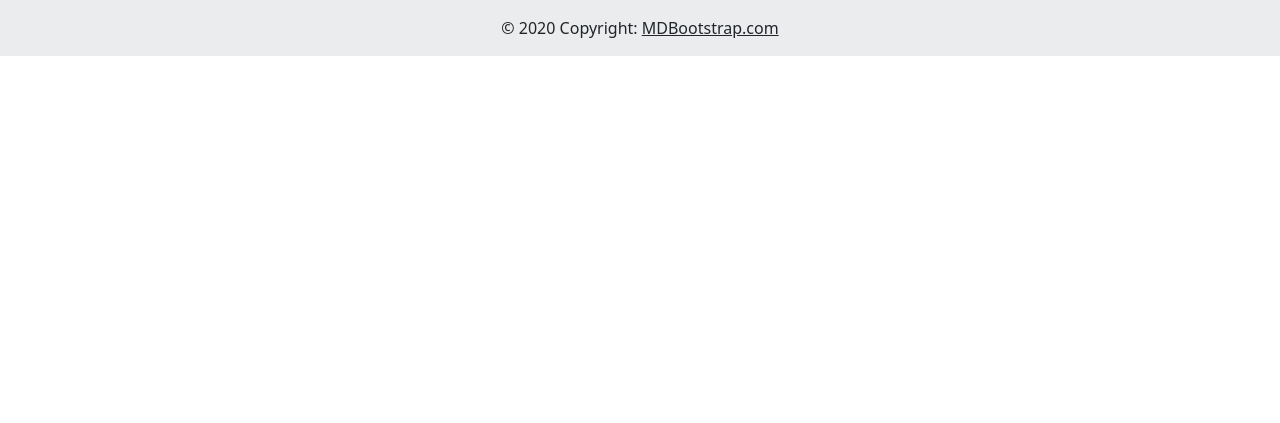
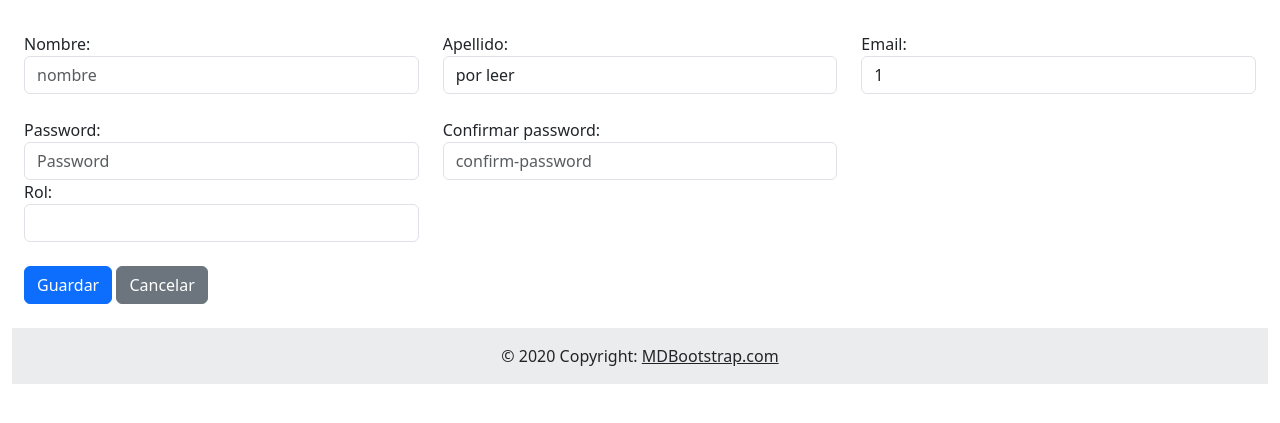
Before and after one commit to ImanolAmado/posibleDA, a PHP site: page /vistas/editarUsuario.php in a window 1280 px wide. Shown: the part 136-559 px from the top of the page. Run offline with PHP 8.4, Linux system fonts and the light colour scheme; the visitor is signed in with stand-in values (Sample User, id 1); data that the repository does not hold is empty.

Commit message:
commit editarUsuarioRegistro

```diff
--- a/modelos/Usuario.php
+++ b/modelos/Usuario.php
@@ -155,14 +155,40 @@ class Usuario
         $stmt->execute();
     }
 
-    static function validarEmail($id_usuario){
+    static function existeEmail($emailNuevo){
         $conectorBD = new ConectorBD();
         $conexion = $conectorBD->conectar();
 
-        $sql = "select email from usuario where id_usuario=:id_usuario";
+        $sql = "select email from usuario";
         $stmt = $conexion->prepare($sql);
-        $stmt->bindParam(':id_usuario', $is_usuario);
         $stmt->execute();
+
+        while ($row = $stmt->fetch(PDO::FETCH_ASSOC)) {
+            if ($row['email'] === $emailNuevo) {
+                return true;
+            }
+        }return false;
+
+    }
+
+    static function registro($usuarioNuevo){
+        $conectorBD = new ConectorBD();
+        $conexion = $conectorBD->conectar();
+        $nombre = $usuarioNuevo->nombre;
+        $apellido = $usuarioNuevo->apellido;
+        $email = $usuarioNuevo->email;
+        $password = password_hash($usuarioNuevo->pass, PASSWORD_DEFAULT); //Hashear el password
+        $rol = $usuarioNuevo->rol;
+
+        $sql = "insert into usuario (nombre, apellido, email, password, rol) values(:nombre, :apellido, :email, :password, :rol)";
+        $stmt = $conexion->prepare($sql);
+        $stmt->bindParam(':nombre', $nombre);
+        $stmt->bindParam(':apellido', $apellido);
+        $stmt->bindParam(':email', $email);
+        $stmt->bindParam(':password', $password);
+        $stmt->bindParam(':rol', $rol);
+        $stmt->execute();
+        return $stmt->fetch(PDO::FETCH_ASSOC);
 
     }
 }
--- a/vistas/añadirLibros.php
+++ b/vistas/añadirLibros.php
@@ -2,7 +2,7 @@
 session_start();
 
 if(!isset($_SESSION['email'])){
-    header("Location:login.html");
+    header("Location:login.php");
     exit();
 }
 ?>
--- a/vistas/cabecera.php
+++ b/vistas/cabecera.php
@@ -9,6 +9,8 @@ $paginaActual = basename($_SERVER['PHP_SELF']);
     <meta name="viewport" content="width=device-width, initial-scale=1.0">
     <link href="https://cdn.jsdelivr.net/npm/bootstrap@5.3.3/dist/css/bootstrap.min.css" rel="stylesheet"
         integrity="sha384-QWTKZyjpPEjISv5WaRU9OFeRpok6YctnYmDr5pNlyT2bRjXh0JMhjY6hW+ALEwIH" crossorigin="anonymous">
+        <link rel="stylesheet" href="https://cdn.jsdelivr.net/npm/bootstrap-icons@1.10.3/font/bootstrap-icons.css">
+        <script src="https://unpkg.com/sweetalert/dist/sweetalert.min.js"></script>
     <title>Document</title>
     <style>
         .mb-0 {
--- a/vistas/editarUsuario.php
+++ b/vistas/editarUsuario.php
@@ -11,16 +11,70 @@ include "cabecera.php";
     <div class="col-lg-12">
         <!-- Color diferente ADMIN -->
         <nav class="navbar navbar-expand-sm"
-        <?php if($_SESSION['rol']=="admin"){?>
+            <?php if ($_SESSION['rol'] == "admin") { ?>
             style="background-color: #0dcaf0; height: 80px;">
-        <?php } else {?>
+        <?php } else { ?>
             style="background-color: #d63384; height: 80px;">
         <?php } ?>
         <!-- Fin definición colores -->
         </nav>
     </div>
 </div>
-
+<br>
+<div class="container-fluid">
+    <h1 id="titulo"></h1>
+    <form>
+        <div class="container-fluid">
+            <div class="row">
+                <div class="col-lg-4">
+                    <div class="form-group ">
+                        <label for="nombre">Nombre: </label>
+                        <input type="text" class="form-control" id="nombre" name="nombre" placeholder="nombre" required>
+                    </div>
+                </div>
+                <div class="col-lg-4">
+                    <div class="form-group ">
+                        <label for="apellido">Apellido: </label>
+                        <input type="text" class="form-control" id="apellido" name="apellido" placeholder="apellido" required>
+                    </div>
+                </div>
+                <div class="col-lg-4">
+                    <div class="form-group">
+                        <label for="email">Email: </label>
+                        <input type="email" class="form-control" id="email" name="email" aria-describedby="emailHelp" placeholder="example@gmail.com" required>
+                    </div>
+                </div>
+            </div><br>
+            <div class="row">
+                <div class="col-lg-4">
+                    <div class="form-group">
+                        <label for="password1">Password: </label>
+                        <input type="password" class="form-control" id="pass" name="pass" placeholder="Password" required>
+                    </div>
+                </div>
+                <div class="col-lg-4">
+                    <div class="form-group">
+                        <label for="password2">Confirmar password: </label>
+                        <input type="password" class="form-control" id="confirm-pass" name="confirm-pass" placeholder="confirm-password" required>
+                    </div>
+                </div>
+            </div>
+            <div class="row">
+                <div class="col-lg-4">
+                <label for="rol">Rol: </label>
+                    <select class="form-control" id="rol" name="rol" aria-label="Default select example" required>
+                        <option value="usuario">Usuario</option>
+                        <option value="admin">Admin</option>
+                    </select>
+                </div>
+            </div>
+            <br>
+            <button type="button" id="guardar" name="guardar" class="btn btn-primary">Guardar</button>
+            <button type="button" id="cancelar" name="cancelar" class="btn btn-secondary">Cancelar</button>
+    </form>
+</div>
+<br>
+<script src="js/editarUsuario.js"></script>
 
 <?php
 include "footer.php";
--- a/vistas/home.php
+++ b/vistas/home.php
@@ -2,7 +2,7 @@
 session_start();
 
 if(!isset($_SESSION['email'])){
-    header("Location:login.html");
+    header("Location:login.php");
     exit();
 }
 
--- a/vistas/js/editarLibro.js
+++ b/vistas/js/editarLibro.js
@@ -77,12 +77,6 @@ window.onload = function () {
                 .then(response => response.json())
                 .then(data => {
 
-                    swal({
-                        title: "¡Bien hecho!",
-                        text: "El libro ha sido modificado correctamente",
-                        icon: "success",
-                        })
-
                     window.location.href = "home.php";
                 })
 
--- a/vistas/js/editarUsuario.js
+++ b/vistas/js/editarUsuario.js
@@ -1,10 +1,10 @@
 window.onload = function () {
 
-/*
-    let url = window.location.href;
-    let corte = url.split("=");
-    let id = corte[1];
- */
+    /*
+        let url = window.location.href;
+        let corte = url.split("=");
+        let id = corte[1];
+     */
 
     //let idJSON = JSON.stringify(id);
 
@@ -30,9 +30,6 @@ window.onload = function () {
 
         console.log(usuario);
 
-        /* let nombre = document.getElementById("nombre");
-        nombre.innerHTML = nombre; */
-
         let nombre = document.getElementById("nombre");
         if (usuario.nombre == null) {
             nombre.value = "";
@@ -53,6 +50,13 @@ window.onload = function () {
             password.value = "";
         } else password.value = usuario.password;
 
+        let confirmPassword = document.getElementById("confirm-pass");
+        if (usuario.password == null) {
+            confirmPassword.value = "";
+        } else confirmPassword.value = usuario.password;
+
+
+
         let rol = document.getElementById("rol");
         if (usuario.rol == null) {
             rol.value = "";
@@ -61,7 +65,12 @@ window.onload = function () {
         let guardar = document.getElementById("guardar");
         guardar.addEventListener('click', actualizarUsuario);
 
-        function actualizarUsuario() {
+        function actualizarUsuario(e) {
+            if (!validarPassword()) {
+                e.preventDefault();
+                return;
+            };
+
             let usuarioActualizar = new Object();
             usuarioActualizar.nombre = nombre.value;
             usuarioActualizar.apellido = apellido.value;
@@ -77,7 +86,7 @@ window.onload = function () {
 
             let usuarioActualizarJSON = JSON.stringify(usuarioActualizar);
 
-            fetch('../controllers/controller_actualizar.php', {
+            fetch('../controllers/controller_actualizarUsuario.php', {
                 method: 'POST',
                 headers: {
                     'Content-Type': 'application/json'
@@ -87,9 +96,31 @@ window.onload = function () {
             })
 
                 // si no hay error, recibimos valor como objeto "data"
+                // .then(response => response.json())
                 .then(response => response.json())
                 .then(data => {
-                    //window.location.href = "home.php";
+                    if (data.error) {
+                        console.error('Error:', data.error);
+                    }
+
+
+                    if(data.length == 26){
+                        swal({
+                            title: "Éxito",
+                            text: data,
+                            icon: "success",
+                        })
+                    }
+
+                    console.log(data.length);
+                    if(data.length == 22){
+                        swal({
+                            title: "¡Error!",
+                            text: data,
+                            icon: "error",
+                        })
+                    }
+
 
                 })
 
@@ -103,4 +134,47 @@ window.onload = function () {
 
     }
 
+    function validarPassword() {
+        var caract_longitud = 6;
+        var pass1 = document.getElementById("pass").value;
+        var pass2 = document.getElementById("confirm-pass").value;
+
+        if (pass1 === '' && pass2 === '') {
+            swal({
+                title: "¡Error!",
+                text: "No se ha ingresado nada en ninguno de los campos.",
+                icon: "warning"
+            });
+            return false;
+        }
+
+        if (pass1.trim() !== pass1 || pass2.trim() != pass2) {
+            swal({
+                title: "¡Error!",
+                text: "Las claves no pueden contener espacios.",
+                icon: "warning"
+            });
+            return false;
+        }
+
+        if (pass1.length < caract_longitud || pass2.length < caract_longitud) {
+            swal({
+                title: "¡Error!",
+                text: "Las claves no pueden tener menos de 6 caracteres.",
+                icon: "warning"
+            });
+            return false;
+        }
+
+        if (pass1 !== pass2) {
+            swal({
+                title: "¡Error!",
+                text: "Las claves no coinciden.",
+                icon: "warning"
+            });
+            return false;
+        }
+        return true;
+    }
+
 }
```
Also changed, not shown: controllers/controller_actualizarUsuario.php (+27 -5 lines), controllers/validarRegistro.php (+17 -48 lines), vistas/js/envioLogin.js (+7 -5 lines), vistas/js/envioRegistro.js (added, +113 -0 lines), vistas/registro.php (+19 -6 lines).
